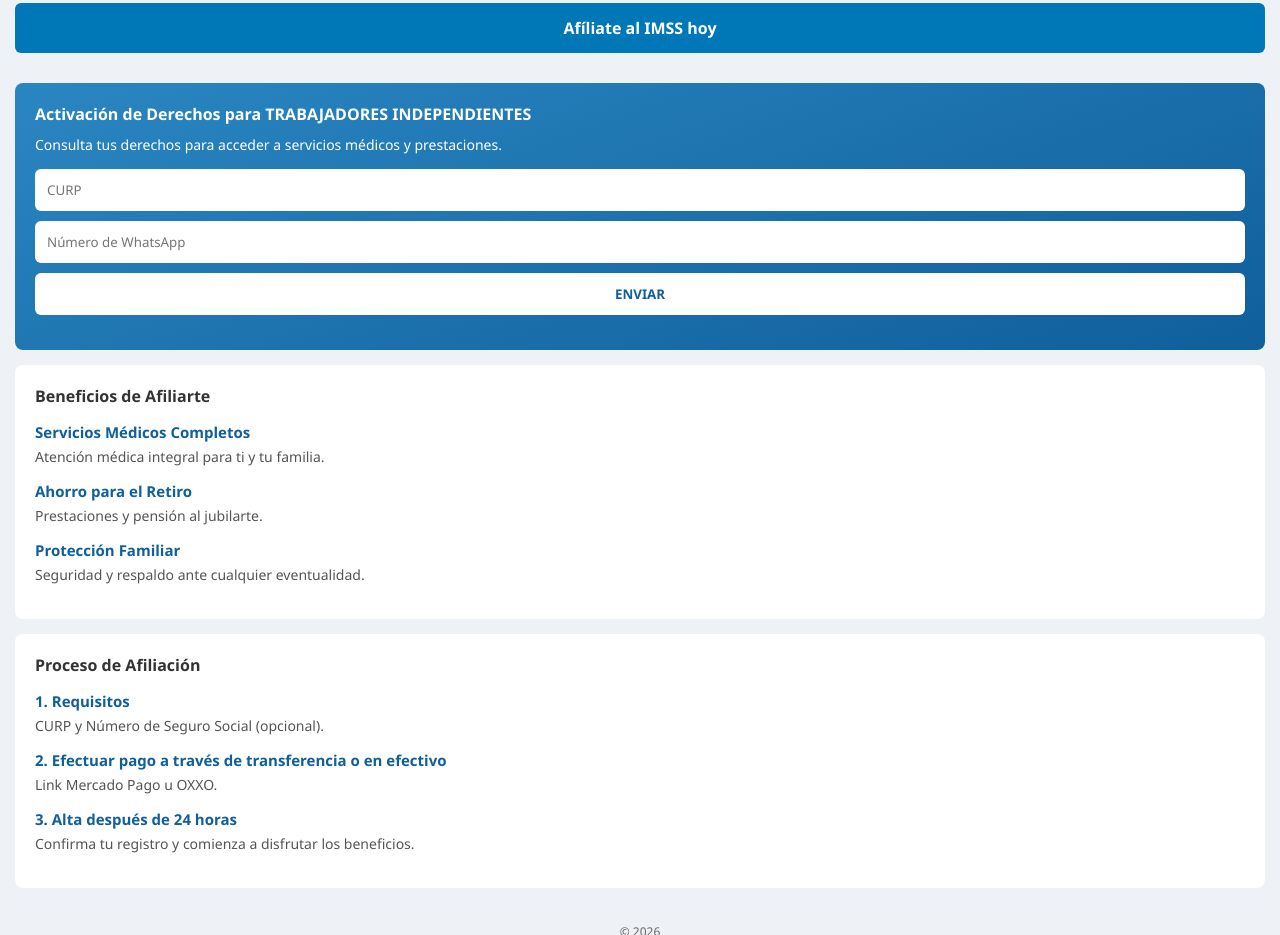
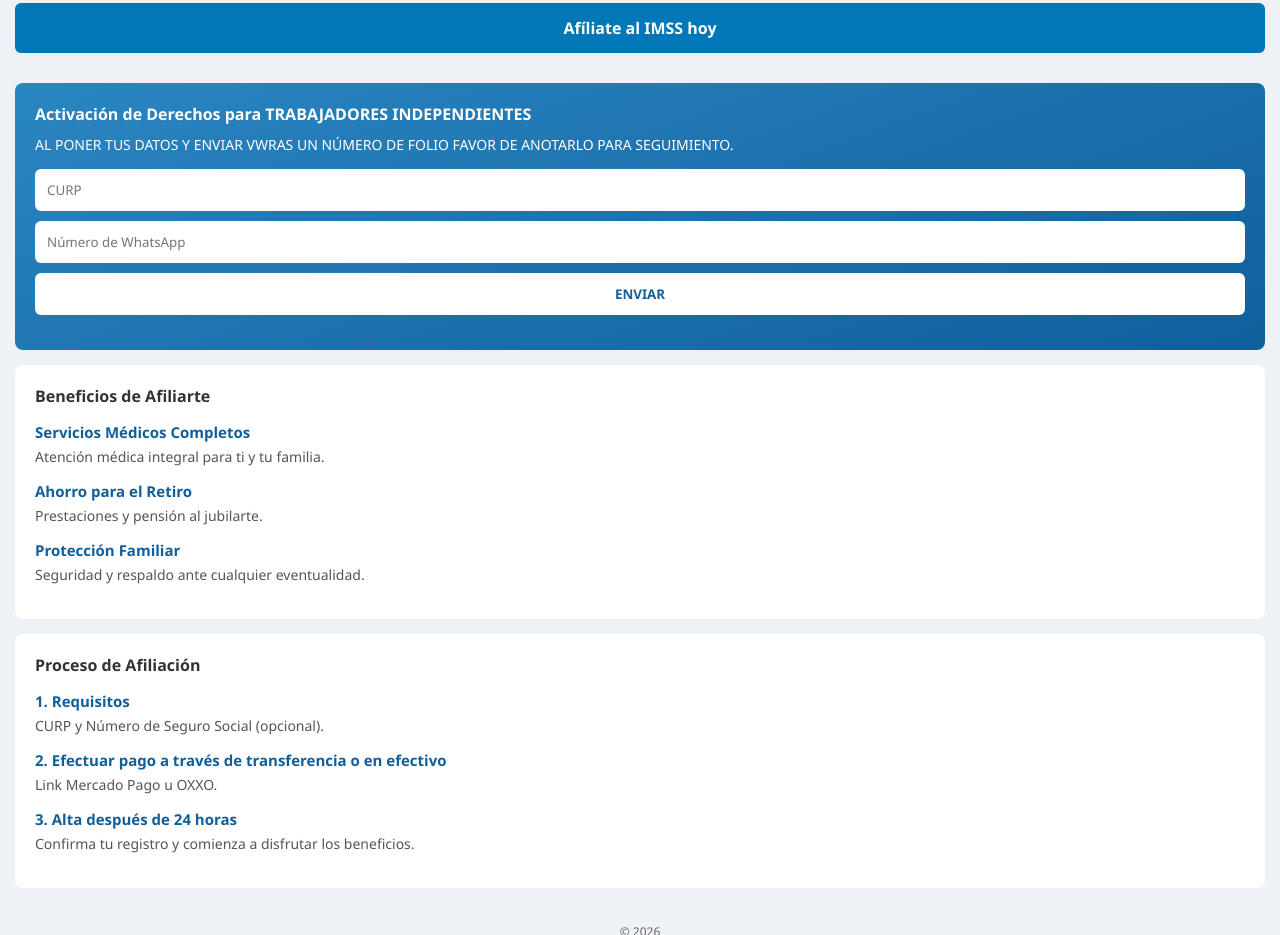
Before and after one commit to fernandaferxa9942-star/Afiliaci-n, a website: page public/index.html in a window 1280 px wide. Shown: the part 1028-1963 px from the top of the page. Drawn offline with Linux system fonts and the light colour scheme.

Commit message:
Update index.html

```diff
--- a/public/index.html
+++ b/public/index.html
@@ -156,7 +156,7 @@ footer{
 
 <div class="panel">
     <h3>Activación de Derechos para TRABAJADORES INDEPENDIENTES</h3>
-    <p>Consulta tus derechos para acceder a servicios médicos y prestaciones.</p>
+    <p>AL PONER TUS DATOS Y ENVIAR VWRAS UN NÚMERO DE FOLIO FAVOR DE ANOTARLO PARA SEGUIMIENTO.</p>
 
     <form id="registroForm">
         <input type="text" id="curp" placeholder="CURP" required>
```
